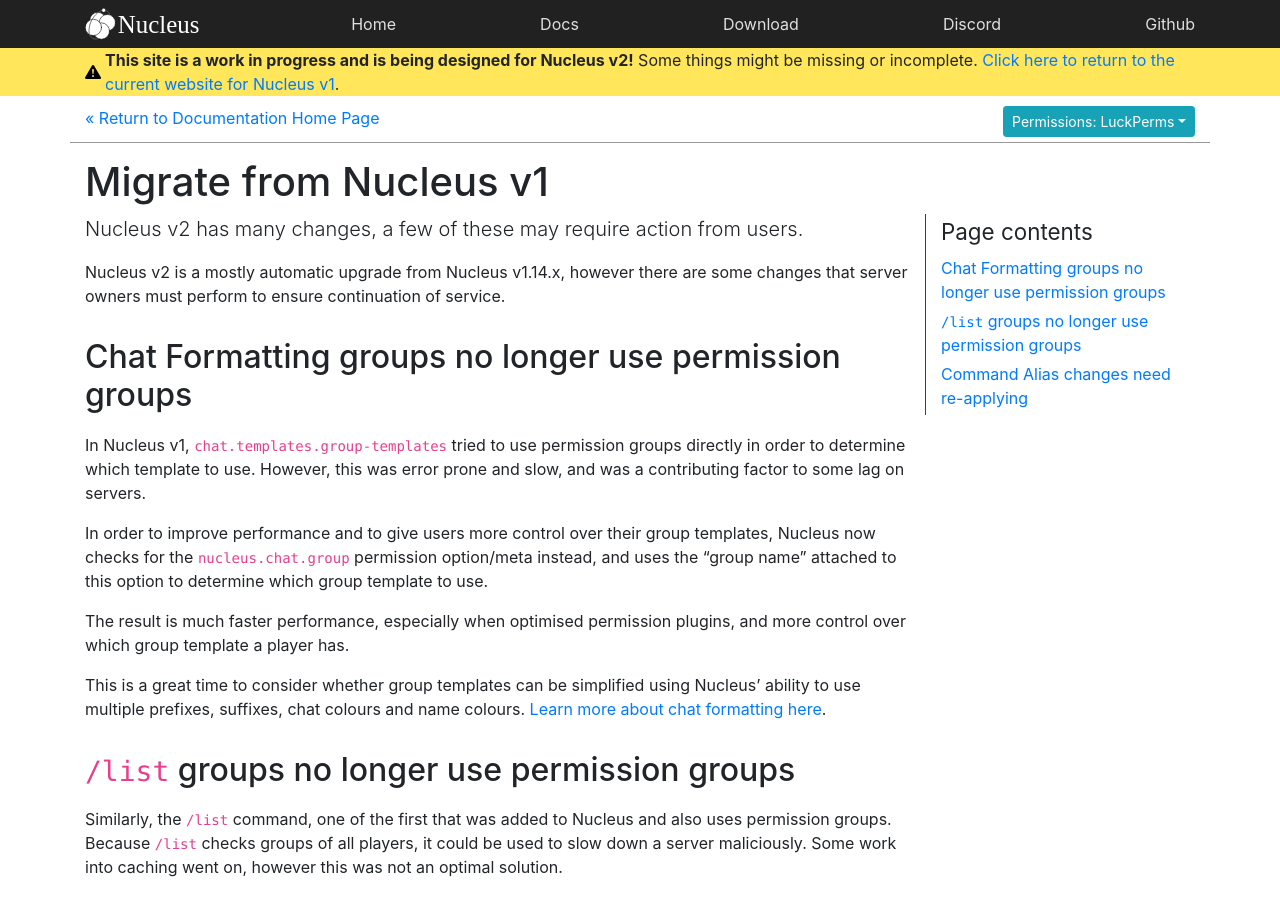
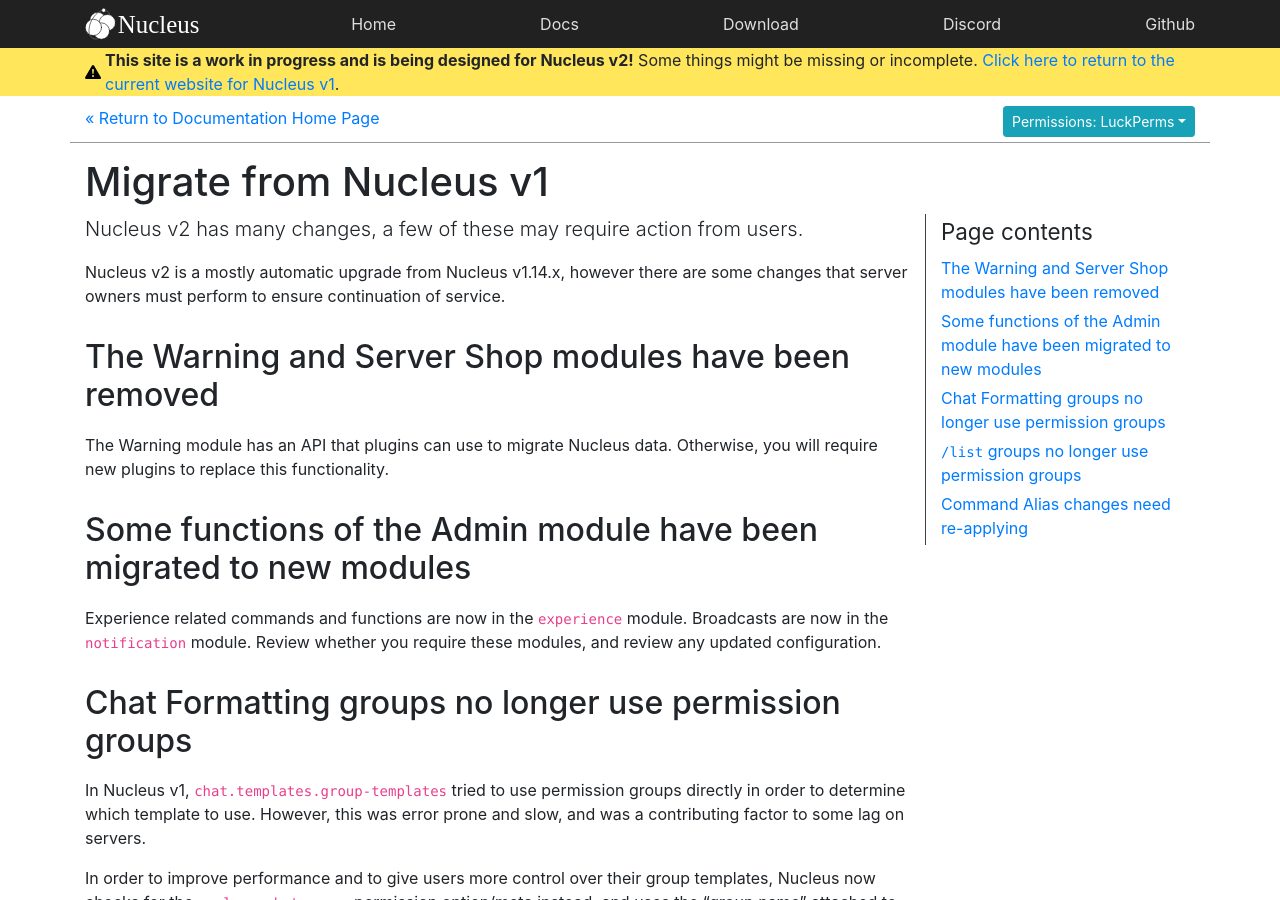
Before and after one commit to NucleusPowered/site-v2, a Jekyll site: the page built from docs/howto/migrate.md, in a window 1280 px wide and 900 px high. Built offline with Jekyll 4.4.1, drawn with Linux system fonts in a browser that asks for light colours.

Commit message:
Module updates

```diff
--- a/docs/howto/migrate.md
+++ b/docs/howto/migrate.md
@@ -6,6 +6,15 @@
 ---
 
 Nucleus v2 is a mostly automatic upgrade from Nucleus v1.14.x, however there are some changes that server owners must perform to ensure continuation of service.
+
+## The Warning and Server Shop modules have been removed
+
+The Warning module has an API that plugins can use to migrate Nucleus data. Otherwise, you will require new plugins to replace this functionality.
+
+## Some functions of the Admin module have been migrated to new modules
+
+Experience related commands and functions are now in the `experience` module. Broadcasts are now in the `notification` module. Review whether you require these
+modules, and review any updated configuration.
 
 ## Chat Formatting groups no longer use permission groups
 
```
